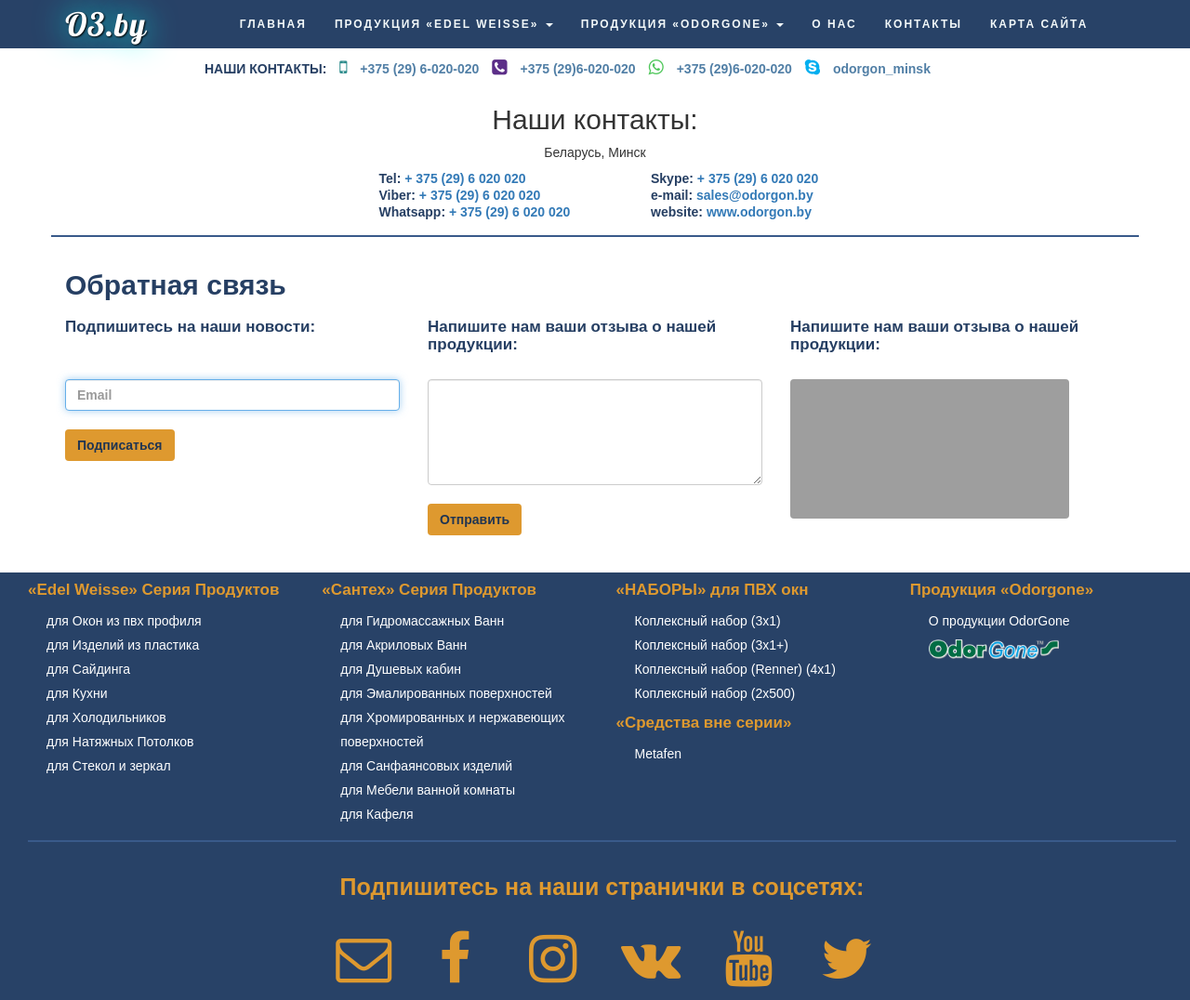
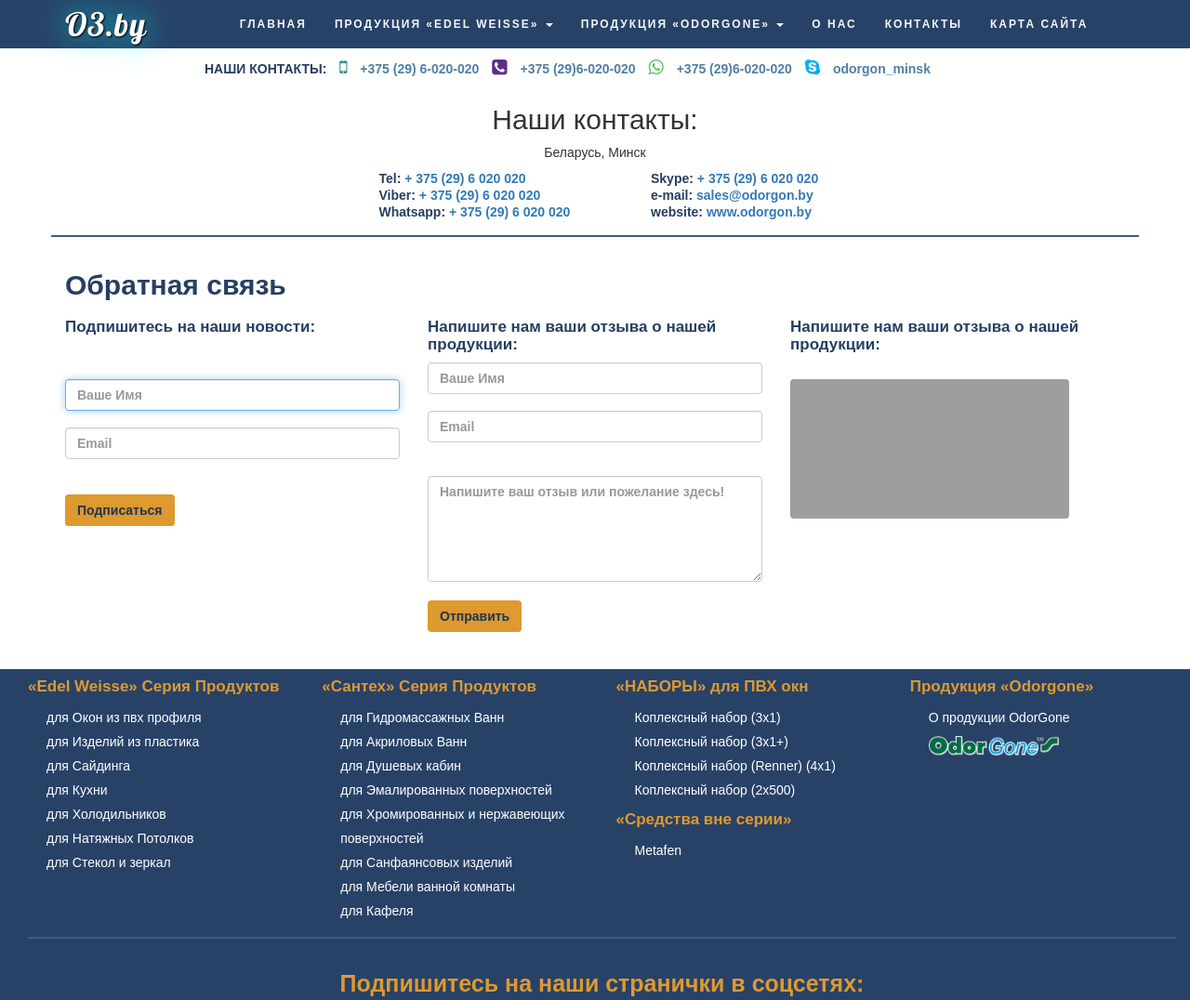
Before and after one commit to tOke3i/o3.by, a plain HTML site: page contacts.html in a window 1280 px wide. Shown: the top 1076 px of the page at 93% size. Drawn offline with nearby package versions, Linux system fonts and the light colour scheme; grey boxes are pictures that could not be loaded.

Commit message:
php send mail

```diff
--- a/contacts.html
+++ b/contacts.html
@@ -230,19 +230,39 @@
 <br>
 <br>
 <form id="form1" class="form-inline" method="post" action="">
+    <!--  -->
+     <div class="form-group">
+    <label class="sr-only" for="name"></label>
+    <input autofocus type="email" class="form-control email" name="name" id="name" placeholder="Ваше Имя"></div>
+    <!--  -->
+    <br>
+    <br>
   <div class="form-group">
     <label class="sr-only" for="exampleInputEmail3"></label>
-    <input autofocus type="email" class="form-control email" id="exampleInputEmail3" placeholder="Email"></div>
-  <button id="subscribe" type="submit" method="post" value="subscribedEmail" class="btn subscribe">Подписаться</button>
+    <input  type="email" class="form-control email" name="email" id="exampleInputEmail3" placeholder="Email"></div>
+<br>
+<br>
+  <button id="subscribe" name="email" type="submit" method="post" value="subscribedEmail" class="btn subscribe">Подписаться</button>
 </form>
 </div>
 
 <div class="col-md-4 col-sm-12 col-xs-12">
 <h6 class="cont-cont">Напишите нам ваши отзыва о нашей продукции:</h6>
 <form id="form2" class="form-inline" method="post" action="">
+     <div class="form-group">
+    <label class="sr-only" for="name"></label>
+    <input  type="email" class="form-control email" name="name" id="name2" placeholder="Ваше Имя"></div>
+    <!--  -->
+    <br>
+    <br>
+  <div class="form-group">
+    <label class="sr-only" for="exampleInputEmail3"></label>
+    <input type="email" class="form-control email" name="email" id="exampleInputEmail22" placeholder="Email"></div>
+<br>
+<br>
   <div class="form-group">
     <label for="comment"></label>
-    <textarea class="form-control container" rows="5" id="comment"></textarea>
+    <textarea class="form-control container" name="text" rows="5" placeholder="Напишите ваш отзыв или пожелание здесь!" id="comment"></textarea>
   </div>
   <button id="send_comments" type="submit" value="comment" class="btn subscribe">Отправить</button>
 </form>
```
Also changed, not shown: 1 other file.
